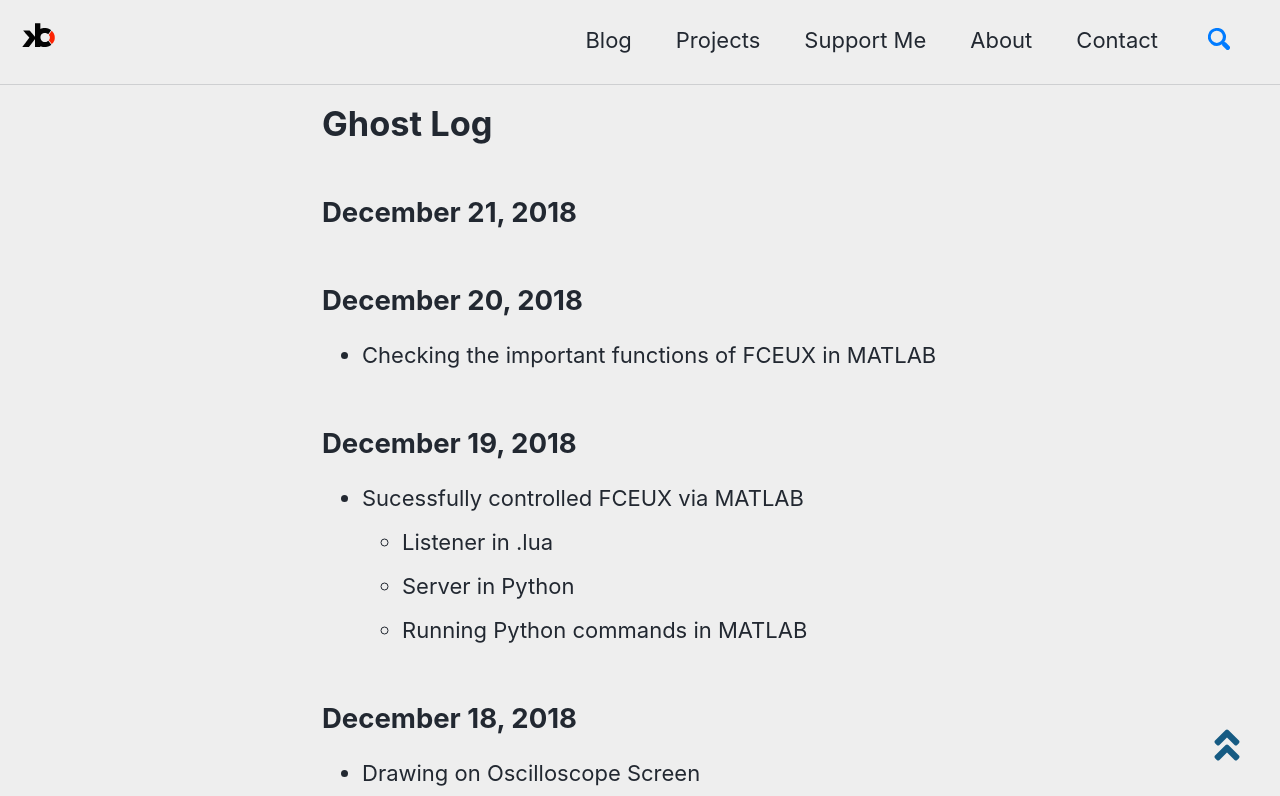
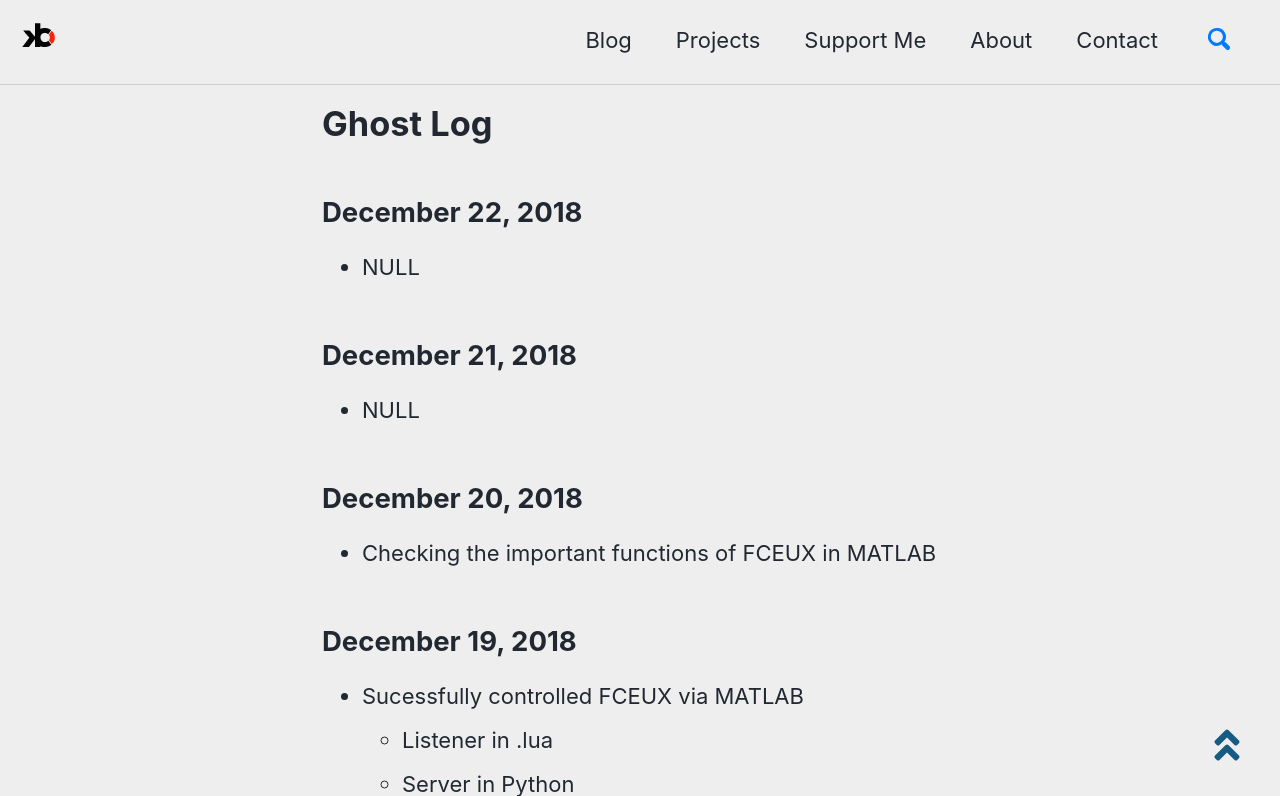
Before and after one commit to kulbhushanchand/kulbhushanchand.github.io-v2, a Jekyll site: the page built from _pages/main/log.md, in a window 1280 px wide and 900 px high, cut to the strip 104-900 px from the top of the window. Built offline with Jekyll 4.4.1, drawn with Linux system fonts in a browser that asks for light colours; cached includes are drawn as plain includes; comment, search, counter and statistics services are not loaded; a style sheet for code colours, icons or effects is not loaded.

Commit message:
Update log.md

```diff
--- a/_pages/main/log.md
+++ b/_pages/main/log.md
@@ -17,8 +17,11 @@ toc: false
 
 {% assign dateFormat = '%B %d, %Y' %}
 
+## {{ "2018-12-22" | date: dateFormat }}
+- NULL
+
 ## {{ "2018-12-21" | date: dateFormat }}
-
+- NULL
 
 ## {{ "2018-12-20" | date: dateFormat }}
 - Checking the important functions of FCEUX in MATLAB
```
